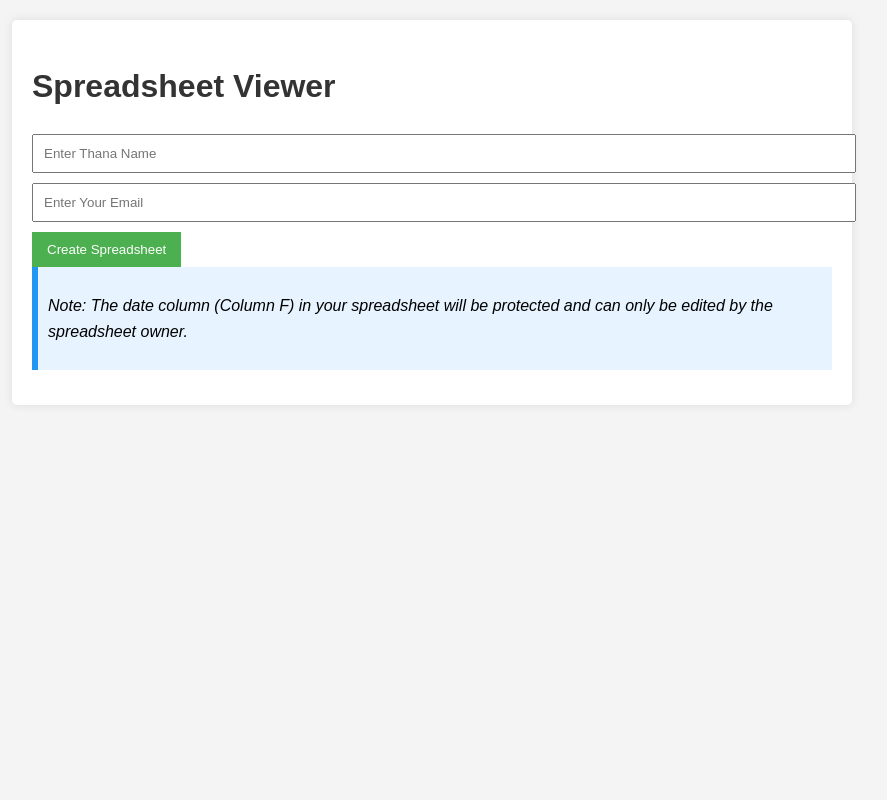
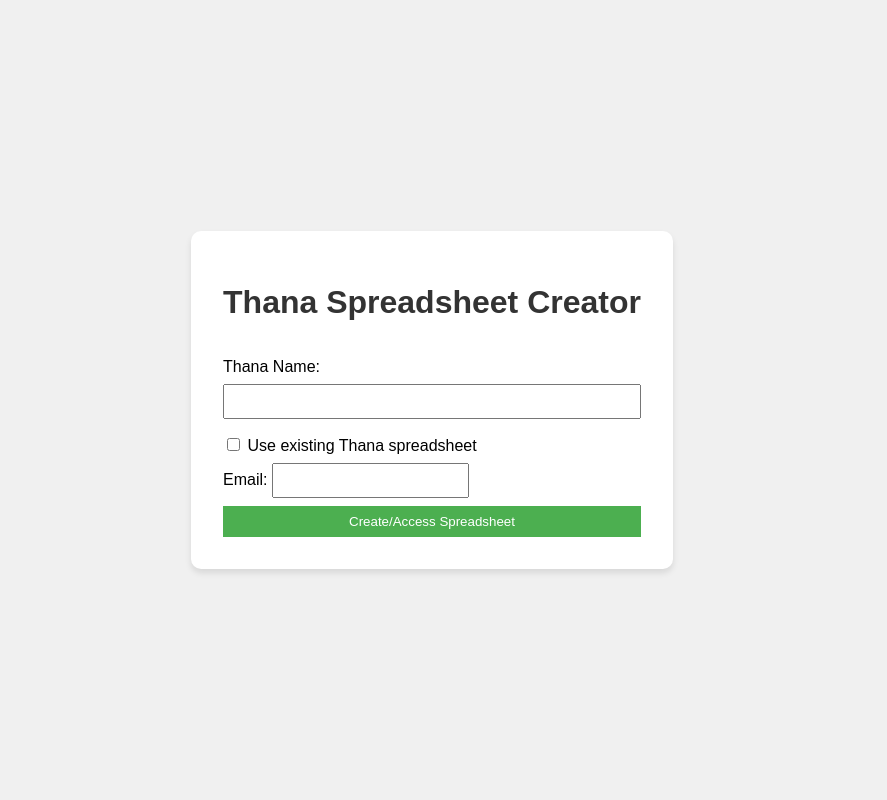
Before and after one commit to vipin2510/display-, a Flask app: page / in a window 1280 px wide. Shown: the whole page, without its empty margins (208-1095 px from the left). Run offline with Flask 3, Linux system fonts and the light colour scheme.

Commit message:
Update index.html

```diff
--- a/templates/index.html
+++ b/templates/index.html
@@ -3,97 +3,86 @@
 <head>
     <meta charset="UTF-8">
     <meta name="viewport" content="width=device-width, initial-scale=1.0">
-    <title>Spreadsheet Viewer</title>
+    <title>Thana Spreadsheet Creator</title>
     <style>
         body {
             font-family: Arial, sans-serif;
-            line-height: 1.6;
+            display: flex;
+            justify-content: center;
+            align-items: center;
+            height: 100vh;
             margin: 0;
-            padding: 20px;
-            background-color: #f4f4f4;
+            background-color: #f0f0f0;
         }
         .container {
-            max-width: 800px;
-            margin: 0 auto;
-            background-color: #fff;
-            padding: 20px;
-            border-radius: 5px;
-            box-shadow: 0 0 10px rgba(0,0,0,0.1);
+            background-color: white;
+            padding: 2rem;
+            border-radius: 10px;
+            box-shadow: 0 4px 6px rgba(0, 0, 0, 0.1);
         }
         h1 {
+            text-align: center;
             color: #333;
         }
         form {
-            margin-top: 20px;
+            display: flex;
+            flex-direction: column;
         }
-        input[type="text"], input[type="email"] {
-            width: 100%;
-            padding: 10px;
-            margin-bottom: 10px;
+        label {
+            margin-top: 1rem;
+        }
+        input[type="text"],
+        input[type="email"],
+        input[type="submit"] {
+            padding: 0.5rem;
+            margin-top: 0.5rem;
         }
         input[type="submit"] {
             background-color: #4CAF50;
             color: white;
-            padding: 10px 15px;
             border: none;
             cursor: pointer;
+            transition: background-color 0.3s;
         }
         input[type="submit"]:hover {
             background-color: #45a049;
         }
         .error {
             color: red;
-            margin-top: 10px;
+            margin-top: 1rem;
         }
-        .info {
-            background-color: #e7f3fe;
-            border-left: 6px solid #2196F3;
-            margin-bottom: 15px;
-            padding: 10px;
-            font-style: italic;
-        }
-
     </style>
 </head>
-
 <body>
     <div class="container">
-        <h1>Spreadsheet Viewer</h1>
-        <div id="registration-form" style="display: none;">
-            <form method="post">
-                <input type="text" name="thana_name" placeholder="Enter Thana Name" required>
-                <input type="email" name="user_email" placeholder="Enter Your Email" required>
-                <input type="submit" value="Create Spreadsheet">
-            </form>
-            <div class="info">
-                <p>Note: The date column (Column F) in your spreadsheet will be protected and can only be edited by the spreadsheet owner.</p>
+        <h1>Thana Spreadsheet Creator</h1>
+        <form method="POST">
+            <label for="thana_name">Thana Name:</label>
+            <input type="text" id="thana_name" name="thana_name" required>
+
+            <label for="existing_thana">
+                <input type="checkbox" id="existing_thana" name="existing_thana" value="1">
+                Use existing Thana spreadsheet
+            </label>
+
+            <div id="email_field">
+                <label for="user_email">Email:</label>
+                <input type="email" id="user_email" name="user_email">
             </div>
-        </div>
-        <div id="loading-message" style="display: none;">
-            <p>Loading your spreadsheet...</p>
-        </div>
+
+            <input type="submit" value="Create/Access Spreadsheet">
+        </form>
         {% if error %}
-            <p class="error">{{ error }}</p>
+        <p class="error">{{ error }}</p>
         {% endif %}
     </div>
+
     <script>
-        function getCookie(name) {
-            const value = `; ${document.cookie}`;
-            const parts = value.split(`; ${name}=`);
-            if (parts.length === 2) return parts.pop().split(';').shift();
-        }
-
-        window.onload = function() {
-            const userId = getCookie('user_id');
-            const spreadsheetId = getCookie('spreadsheet_id');
-
-            if (userId && spreadsheetId) {
-                document.getElementById('loading-message').style.display = 'block';
-                window.location.href = '/sheet';
-            } else {
-                document.getElementById('registration-form').style.display = 'block';
-            }
-        }
+        document.getElementById('existing_thana').addEventListener('change', function() {
+            var emailField = document.getElementById('email_field');
+            emailField.style.display = this.checked ? 'none' : 'block';
+            document.getElementById('user_email').required = !this.checked;
+        });
     </script>
 </body>
 </html>
```
